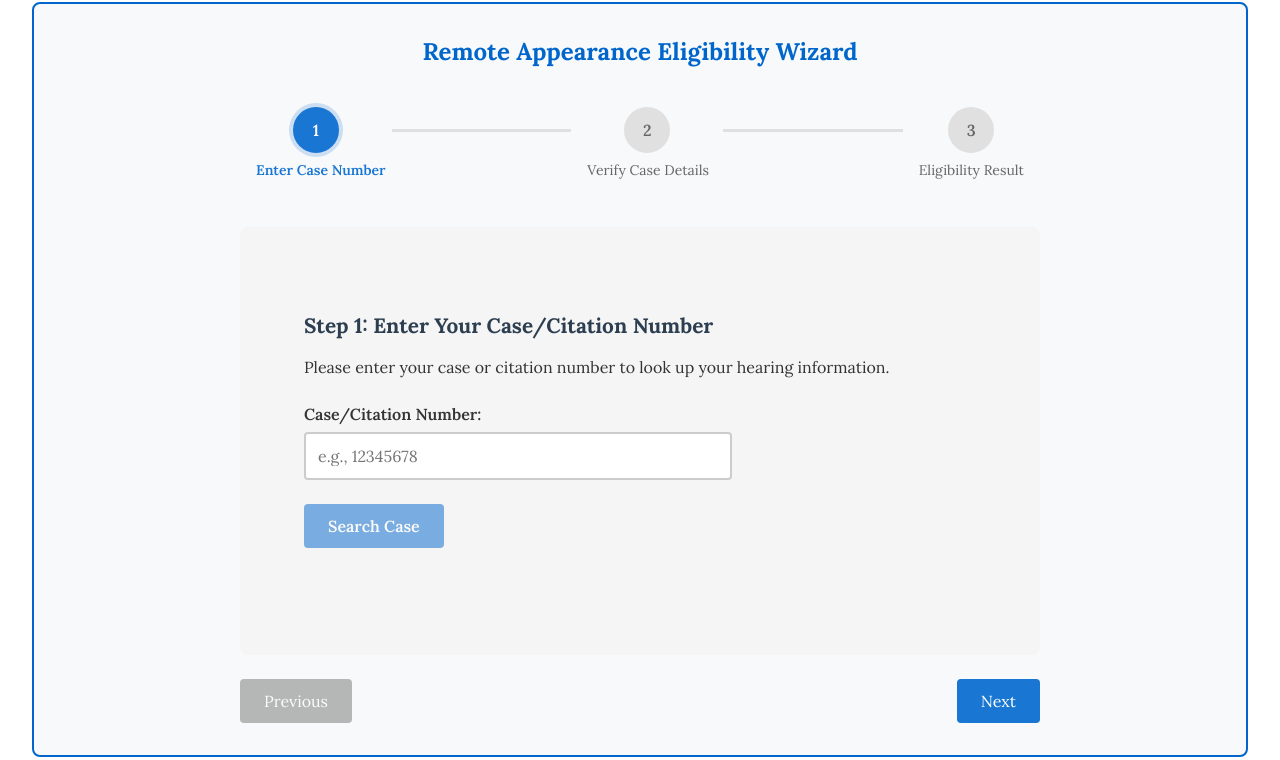
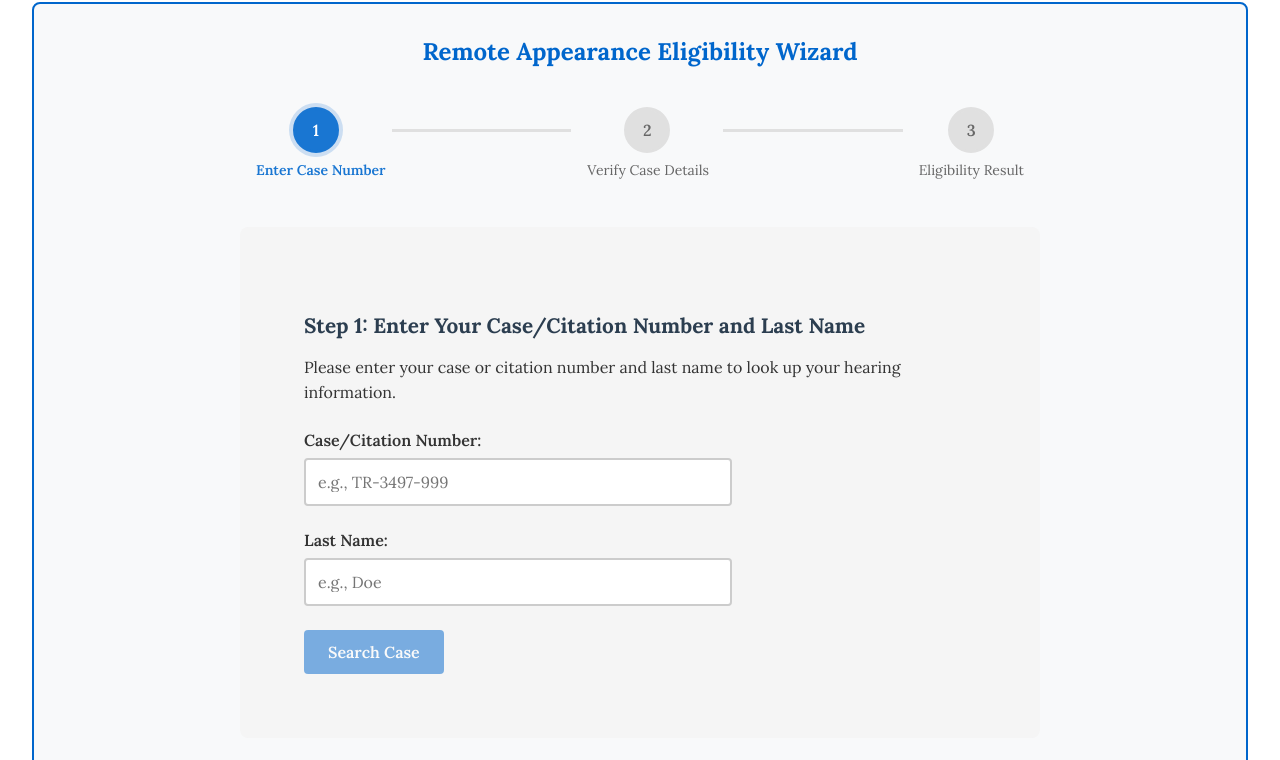
Before and after one commit to PoyoPoak/myremotecourt-revision, an Angular app in the folder myremotecourt.client/: page / in a window 1280 px wide. Shown: the part 527-1287 px from the top of the page. Built offline with nearby package versions, Linux system fonts and the light colour scheme.

Commit message:
Add last name field

```diff
--- a/myremotecourt.client/src/app/app.component.html
+++ b/myremotecourt.client/src/app/app.component.html
@@ -35,8 +35,8 @@
         <div [ngSwitch]="currentStep">
           <!-- Step 1: Enter Case Number -->
           <div *ngSwitchCase="0" class="step-content">
-            <h3>Step 1: Enter Your Case/Citation Number</h3>
-            <p>Please enter your case or citation number to look up your hearing information.</p>
+            <h3>Step 1: Enter Your Case/Citation Number and Last Name</h3>
+            <p>Please enter your case or citation number and last name to look up your hearing information.</p>
 
             <div class="form-group">
               <label for="caseNumber">Case/Citation Number:</label>
@@ -44,13 +44,25 @@
                 type="text"
                 id="caseNumber"
                 [(ngModel)]="caseNumber"
-                placeholder="e.g., 12345678"
+                placeholder="e.g., TR-3497-999"
                 class="form-input"
                 (keyup.enter)="searchCase()"
               />
             </div>
 
-            <button class="btn btn-primary" (click)="searchCase()" [disabled]="!caseNumber.trim()">
+            <div class="form-group">
+              <label for="lastName">Last Name:</label>
+              <input
+                type="text"
+                id="lastName"
+                [(ngModel)]="lastName"
+                placeholder="e.g., Doe"
+                class="form-input"
+                (keyup.enter)="searchCase()"
+              />
+            </div>
+
+            <button class="btn btn-primary" (click)="searchCase()" [disabled]="!caseNumber.trim() || !lastName.trim()">
               Search Case
             </button>
           </div>
--- a/myremotecourt.client/src/app/app.component.ts
+++ b/myremotecourt.client/src/app/app.component.ts
@@ -23,6 +23,7 @@ export class AppComponent {
   title = 'myremotecourt.client';
   currentStep = 0;
   caseNumber = '';
+  lastName = '';
   caseData: CaseData | null = null;
   isEligible: boolean | null = null;
   caseConfirmed = false;
@@ -38,9 +39,9 @@ export class AppComponent {
     console.log('Step changed to:', stepIndex);
   }
 
-  // Step 1: Search for case by case/citation number
+  // Step 1: Search for case by case/citation number and last name
   searchCase(): void {
-    if (this.caseNumber.trim()) {
+    if (this.caseNumber.trim() && this.lastName.trim()) {
       // TODO: Call API to fetch case data
       // For now, simulate API response
       this.simulateCaseLookup();
@@ -81,6 +82,7 @@ export class AppComponent {
 
   resetSearch(): void {
     this.caseNumber = '';
+    this.lastName = '';
     this.caseData = null;
     this.caseConfirmed = false;
     this.isEligible = null;
```
